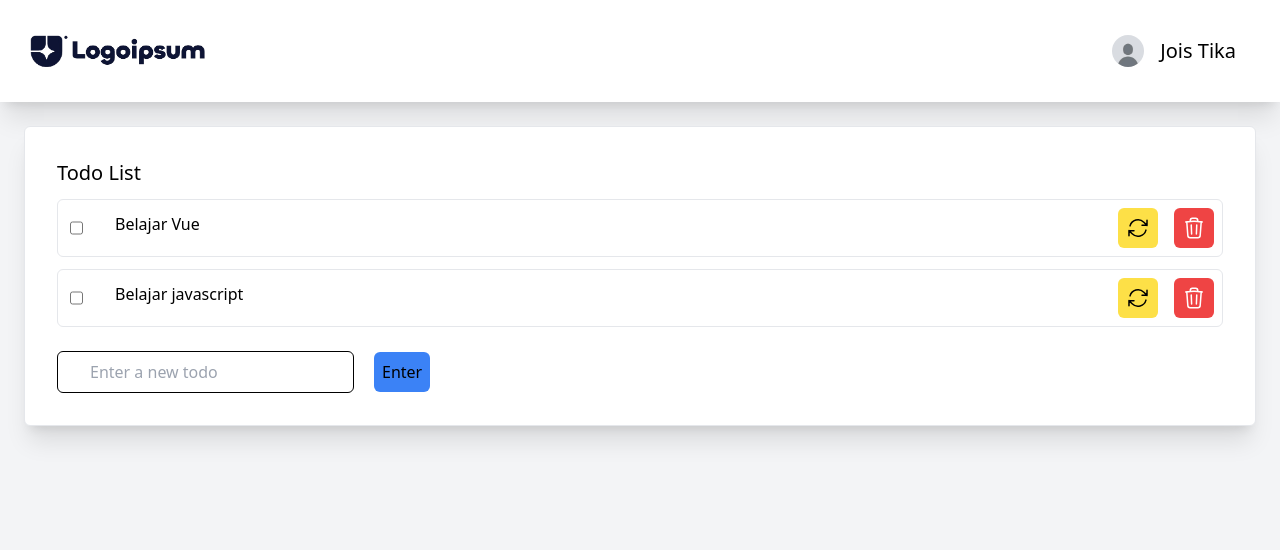
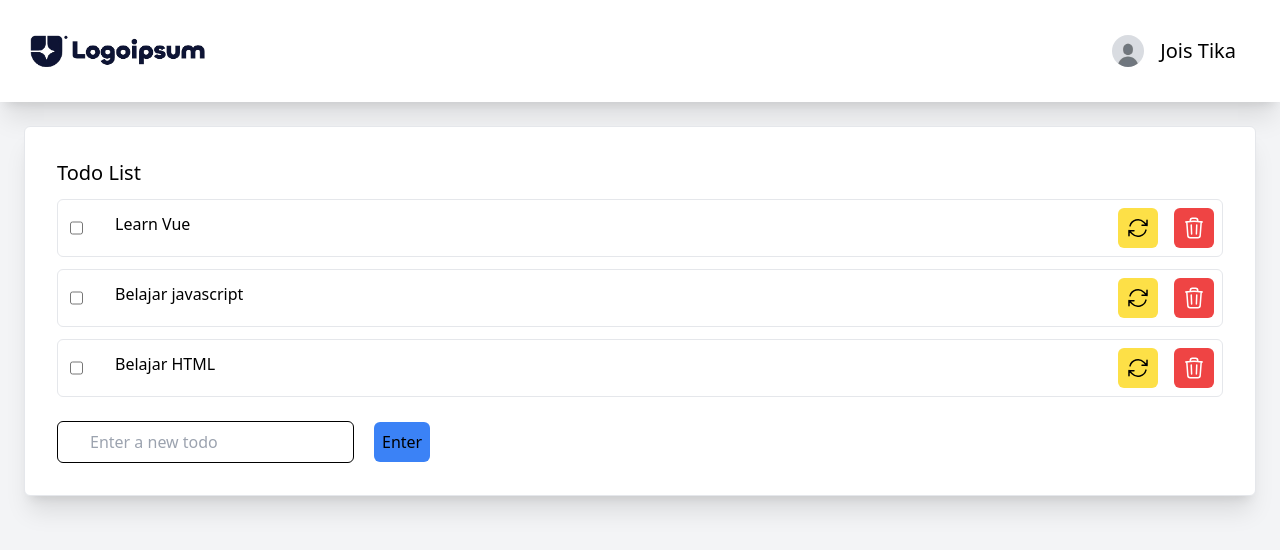
Before and after one commit to Jois01/vue-todoList, a Vue app: page / in a window 1280 px wide. Shown: the top 550 px of the page. Built offline with nearby package versions, Linux system fonts and the light colour scheme.

Commit message:
pembaruan code

```diff
--- a/src/components/listTodo.vue
+++ b/src/components/listTodo.vue
@@ -8,8 +8,8 @@
           'border-green-500 bg-green-300': todo.isDone,
           'border-yellow-500 bg-yellow-100': todo.isPending,
         }"
-        v-for="(todo, index) in todoList"
-        :key="index"
+        v-for="todo in todos"
+        :key="todo.id"
       >
         <div class="content flex m-3 gap-8">
           <input
@@ -49,7 +49,7 @@
           </button>
           <button
             class="hapus md:py-2 md:px-2 p-1 m-2 bg-red-500 rounded-md hover:bg-red-600"
-            @click.prevent="deleteTodo(todo)"
+            @click="deleteTodo(todo)"
           >
             <svg
               xmlns="http://www.w3.org/2000/svg"
@@ -68,31 +68,36 @@
           </button>
         </div>
       </div>
-      <form action="#">
+      <form action="#" @submit.prevent="addTodo">
         <input
           class="todo border border-black rounded-md py-2 px-8 m-3"
           type="text"
           v-model="newTodo"
           placeholder="Enter a new todo"
         />
-        <button @click.prevent="addTodo" class="py-2 px-2 m-2 bg-blue-500 rounded-md">Enter</button>
+        <button class="py-2 px-2 m-2 bg-blue-500 rounded-md">Enter</button>
       </form>
     </div>
   </section>
 </template>
 <script>
+let id = 0
 export default {
   data() {
     return {
       newTodo: '',
-      todoList: [
+      todos: [
         {
-          todo: 'Belajar Vue',
-          status: 'pendding',
+          id: id++,
+          todo: 'Learn Vue',
         },
         {
+          id: id++,
           todo: 'Belajar javascript',
-          status: 'pendding',
+        },
+        {
+          id: id++,
+          todo: 'Belajar HTML',
         },
       ],
     }
@@ -100,15 +105,15 @@ export default {
   methods: {
     addTodo() {
       if (this.newTodo.trim() !== '') {
-        this.todoList.push({
+        this.todos.push({
+          id: id++,
           todo: this.newTodo,
         })
-        this.newTodo = ''
       }
+      this.newTodo = ''
     },
     deleteTodo(todo) {
-      const index = this.todoList.indexOf(todo)
-      this.todoList.splice(index, 1)
+      this.todos = this.todos.filter((t) => t !== todo)
     },
     doneTodo(todo) {
       todo.isDone = !todo.isDone
```
Also changed, not shown: vercel.json (added).
